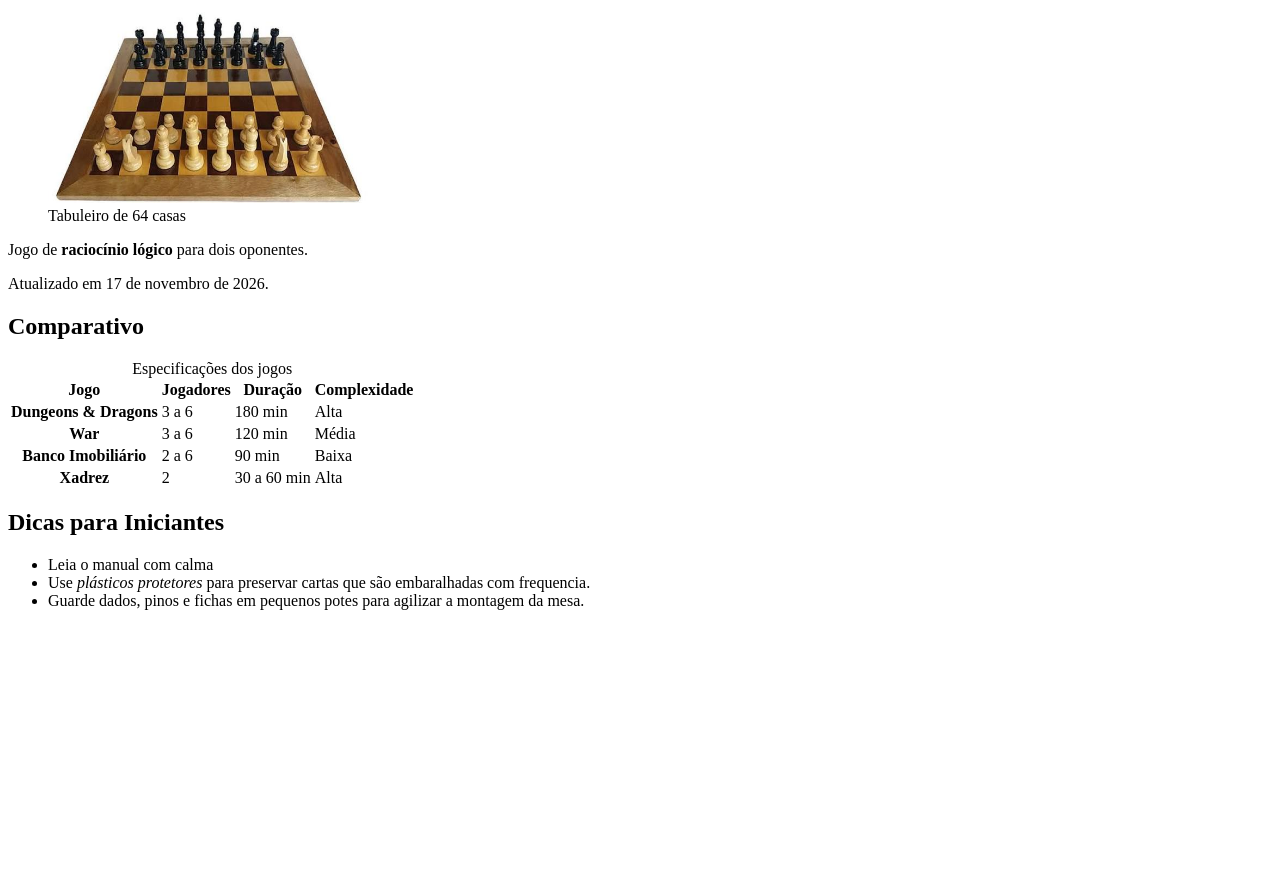
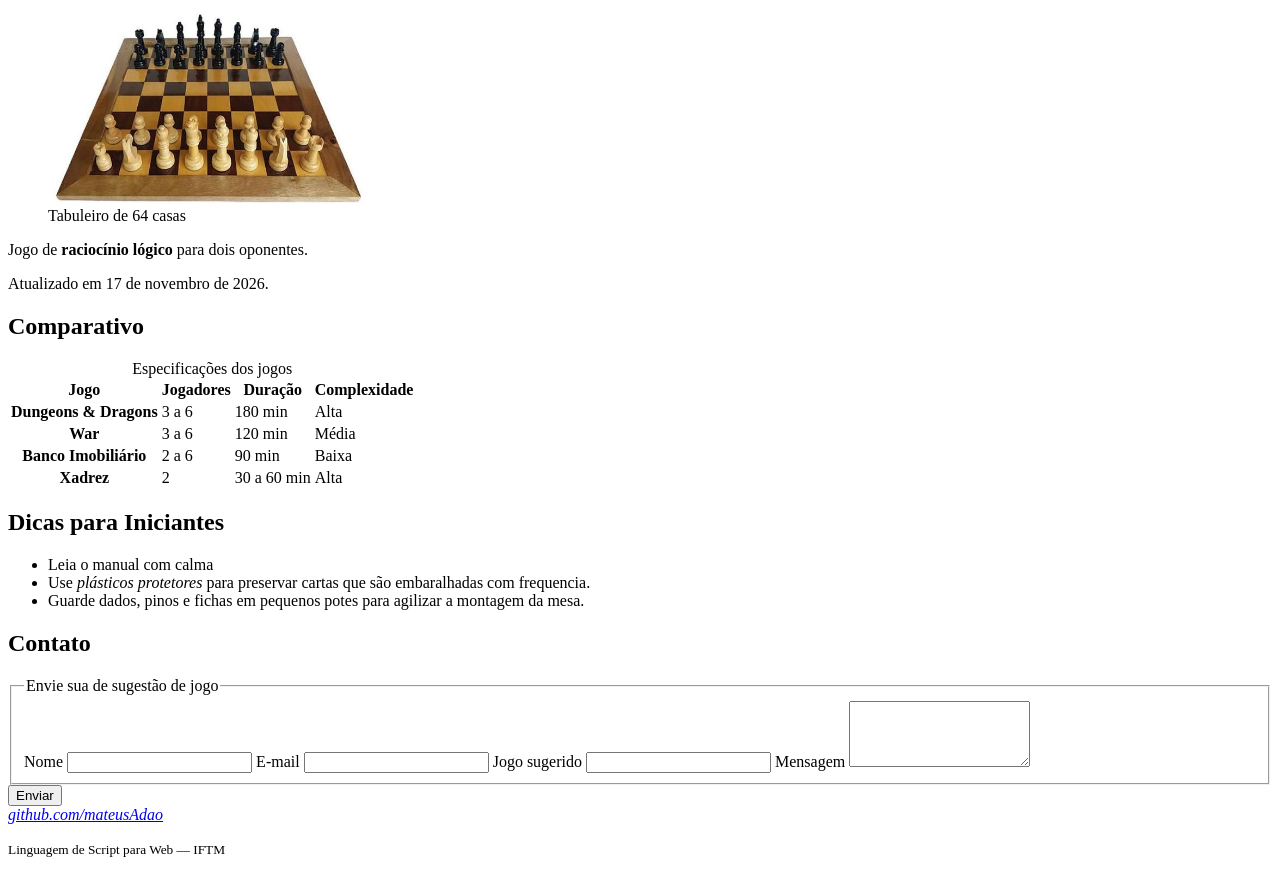
Before and after one commit to mateusAdao/jogos-de-tabuleiro, a plain HTML site: page index.html in a window 1280 px wide. Shown: the part 1331-2205 px from the top of the page. Before the commit the page ends 1961 px from the top, so only its background shows below. Drawn offline with Linux system fonts and the light colour scheme.

Commit message:
finalização do html

```diff
--- a/index.html
+++ b/index.html
@@ -115,8 +115,34 @@
         </aside>
 
         <section id="contato" aria-labelledby="t-contato">
-            <h2 id="t-contato"></h2>
+            <h2 id="t-contato">Contato</h2>
+            <form action="sugestao" method="post">
+                <fieldset>
+                    <legend>Envie sua de sugestão de jogo</legend>
+
+                    <label for="nome">Nome</label>
+                    <input id="nome" name="nome" type="text" autocomplete="name" required>
+
+                    <label for="email">E-mail</label>
+                    <input id="email" name="email" type="email" autocomplete="email" required>
+
+                    <label for="jogo">Jogo sugerido</label>
+                    <input id="jogo" name="jogo" type="text" required>
+
+                    <label for="mensagem">Mensagem</label>
+                    <textarea id="mensagem" name="mensagem" rows="4"></textarea>
+                </fieldset>
+
+                <button type="submit">Enviar</button>
+            </form>
         </section>
     </main>
+
+    <footer>
+        <address>
+             <a href="https://github.com/mateusAdao">github.com/mateusAdao</a>
+        </address>
+        <p><small>Linguagem de Script para Web — IFTM</small></p>
+    </footer>
 </body>
 </html>
```
